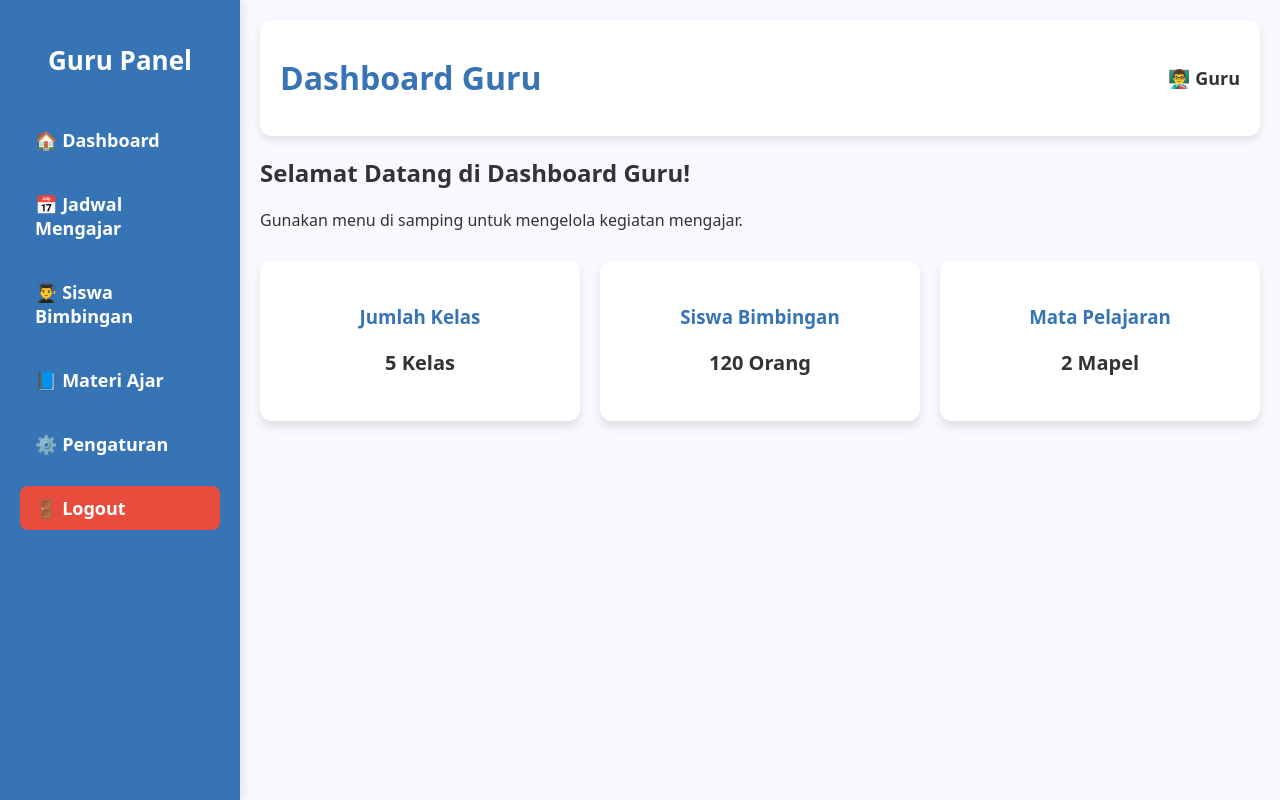
After one commit to MuhammadRadzi/Project-Ilmu-Qayyim, a PHP site: page /guru.php in a window 1280 px wide. The commit adds this page. Run offline with PHP 8.4, Linux system fonts and the light colour scheme; the visitor is signed in with stand-in values (Sample User, id 1).

Commit message:
dashboard guru & siswa php edited

```diff
--- a/auth.php
+++ b/auth.php
@@ -22,7 +22,7 @@ if (isset($dummy_users[$username]) && $dummy_users[$username] === $password) {
     } elseif ($username === 'guru') {
         header("Location: guru.php");
     } elseif ($username === 'siswa') {
-        header("Location: siswa.php");
+        header("Location: index.php");
     } else {
         header("Location: index.php"); // fallback
     }
--- /dev/null
+++ b/guru.php
@@ -0,0 +1,281 @@
+<?php
+session_start();
+
+// Cek login guru
+if (!isset($_SESSION['user']) || $_SESSION['user'] !== "guru") {
+    header("Location: login.php");
+    exit;
+}
+
+$page = $_GET['page'] ?? 'dashboard'; // default ke dashboard
+?>
+<!DOCTYPE html>
+<html lang="id">
+<head>
+  <meta charset="UTF-8">
+  <meta name="viewport" content="width=device-width, initial-scale=1.0">
+  <title>Dashboard Guru</title>
+</head>
+<style>
+/* General */
+body {
+  background-color: #F8F8FF;
+  font-family: system-ui, -apple-system, BlinkMacSystemFont, 'Segoe UI', Roboto, Oxygen, Ubuntu, Cantarell, 'Open Sans', 'Helvetica Neue', sans-serif;
+  margin: 0;
+  padding: 0;
+  color: #333;
+}
+
+/* Sidebar */
+.sidebar {
+  width: 200px;
+  background: #3674B5;
+  color: white;
+  position: fixed;
+  top: 0;
+  bottom: 0;
+  left: 0;
+  padding: 20px;
+  box-shadow: 2px 0 10px rgba(0,0,0,0.1);
+}
+
+.sidebar h2 {
+  text-align: center;
+  margin-bottom: 40px;
+  font-size: 26px;
+  font-weight: bold;
+}
+
+.sidebar ul {
+  list-style: none;
+  padding: 0;
+}
+
+.sidebar ul li {
+  margin: 20px 0;
+}
+
+.sidebar ul li a {
+  text-decoration: none;
+  color: white;
+  font-size: 18px;
+  font-weight: bold;
+  padding: 10px 15px;
+  display: block;
+  border-radius: 8px;
+  transition: background-color 0.3s ease;
+}
+
+.sidebar ul li a:hover,
+.sidebar ul li a.active {
+  background: white;
+  color: #3674B5;
+}
+
+.logout {
+  background: #e74c3c !important;
+  border-radius: 8px;
+  font-weight: bold;
+}
+.logout:hover {
+  background: white !important;
+  color: #e74c3c !important;
+}
+
+/* Main content */
+.main-content {
+  margin-left: 240px;
+  padding: 20px;
+}
+
+header {
+  background: white;
+  padding: 15px 20px;
+  border-radius: 12px;
+  box-shadow: 0 4px 8px rgba(0,0,0,0.1);
+  display: flex;
+  justify-content: space-between;
+  align-items: center;
+}
+
+header h1 {
+  color: #3674B5;
+}
+
+.user-info {
+  font-size: 18px;
+  font-weight: bold;
+}
+
+/* Dashboard cards */
+.cards {
+  display: grid;
+  grid-template-columns: repeat(auto-fit, minmax(220px, 1fr));
+  gap: 20px;
+  margin-top: 30px;
+}
+
+.card {
+  background: white;
+  padding: 25px;
+  border-radius: 12px;
+  text-align: center;
+  box-shadow: 0 6px 10px rgba(0,0,0,0.1);
+  transition: transform 0.3s ease;
+}
+
+.card:hover {
+  transform: scale(1.05);
+}
+
+.card h3 {
+  color: #3674B5;
+  margin-bottom: 10px;
+}
+
+.card p {
+  font-size: 20px;
+  font-weight: bold;
+}
+
+/* Data table */
+.data-table {
+  width: 100%;
+  border-collapse: collapse;
+  margin-top: 20px;
+  background: white;
+  border-radius: 12px;
+  overflow: hidden;
+  box-shadow: 0 6px 10px rgba(0,0,0,0.1);
+}
+
+.data-table th,
+.data-table td {
+  padding: 12px 16px;
+  text-align: left;
+  border-bottom: 1px solid #ddd;
+}
+
+.data-table th {
+  background: #3674B5;
+  color: white;
+}
+
+.data-table tr:hover {
+  background: #f1f1f1;
+}
+
+/* List */
+.list {
+  background: white;
+  padding: 20px;
+  border-radius: 12px;
+  box-shadow: 0 6px 10px rgba(0,0,0,0.1);
+}
+
+.list li {
+  padding: 10px 0;
+  border-bottom: 1px solid #eee;
+}
+
+.list li:last-child {
+  border-bottom: none;
+}
+
+/* Button */
+.btn-save {
+  background: #3674B5;
+  color: white;
+  border: none;
+  padding: 12px 20px;
+  border-radius: 8px;
+  cursor: pointer;
+  font-weight: bold;
+  transition: all 0.3s ease;
+}
+
+.btn-save:hover {
+  background: white;
+  color: #3674B5;
+  border: 2px solid #3674B5;
+}
+</style>
+
+<body>
+  <!-- Sidebar -->
+  <div class="sidebar">
+    <h2>Guru Panel</h2>
+    <ul>
+      <li><a href="guru.php?page=dashboard">🏠 Dashboard</a></li>
+      <li><a href="guru.php?page=jadwal">📅 Jadwal Mengajar</a></li>
+      <li><a href="guru.php?page=siswa">👨‍🎓 Siswa Bimbingan</a></li>
+      <li><a href="guru.php?page=materi">📘 Materi Ajar</a></li>
+      <li><a href="guru.php?page=pengaturan">⚙️ Pengaturan</a></li>
+      <li><a href="logout.php" class="logout">🚪 Logout</a></li>
+    </ul>
+  </div>
+
+  <!-- Konten Utama -->
+  <div class="main-content">
+    <header>
+      <h1>Dashboard Guru</h1>
+      <div class="user-info">
+        <span>👨‍🏫 Guru</span>
+      </div>
+    </header>
+
+    <main>
+      <?php
+      // Switch Page
+      switch ($page) {
+          case 'dashboard':
+              echo "<h2>Selamat Datang di Dashboard Guru!</h2>
+                    <p>Gunakan menu di samping untuk mengelola kegiatan mengajar.</p>
+                    <div class='cards'>
+                        <div class='card'><h3>Jumlah Kelas</h3><p>5 Kelas</p></div>
+                        <div class='card'><h3>Siswa Bimbingan</h3><p>120 Orang</p></div>
+                        <div class='card'><h3>Mata Pelajaran</h3><p>2 Mapel</p></div>
+                    </div>";
+              break;
+
+          case 'jadwal':
+              echo "<h2>Jadwal Mengajar</h2>
+                    <table class='data-table'>
+                        <tr><th>Hari</th><th>Jam</th><th>Mata Pelajaran</th><th>Kelas</th></tr>
+                        <tr><td>Senin</td><td>08.00 - 09.30</td><td>Matematika</td><td>XI IPA</td></tr>
+                        <tr><td>Rabu</td><td>10.00 - 11.30</td><td>Fisika</td><td>XI IPA</td></tr>
+                    </table>";
+              break;
+
+          case 'siswa':
+              echo "<h2>Siswa Bimbingan</h2>
+                    <table class='data-table'>
+                        <tr><th>No</th><th>Nama</th><th>Kelas</th></tr>
+                        <tr><td>1</td><td>Andi</td><td>XI IPA</td></tr>
+                        <tr><td>2</td><td>Budi</td><td>XI IPA</td></tr>
+                    </table>";
+              break;
+
+          case 'materi':
+              echo "<h2>Materi Ajar</h2>
+                    <ul class='list'>
+                        <li>Aljabar</li>
+                        <li>Trigonometri</li>
+                        <li>Fisika Dasar</li>
+                    </ul>";
+              break;
+
+          case 'pengaturan':
+              echo "<h2>Pengaturan</h2>
+                    <p>Di sini Anda bisa mengubah konfigurasi akun guru.</p>
+                    <button class='btn-save'>Simpan Perubahan</button>";
+              break;
+
+          default:
+              echo "<h2>Halaman tidak ditemukan!</h2>";
+      }
+      ?>
+    </main>
+  </div>
+</body>
+</html>
```
Also changed, not shown: index.php (+23 -1 lines), style.css (+18 -0 lines), script.js (line endings or trailing spaces).
